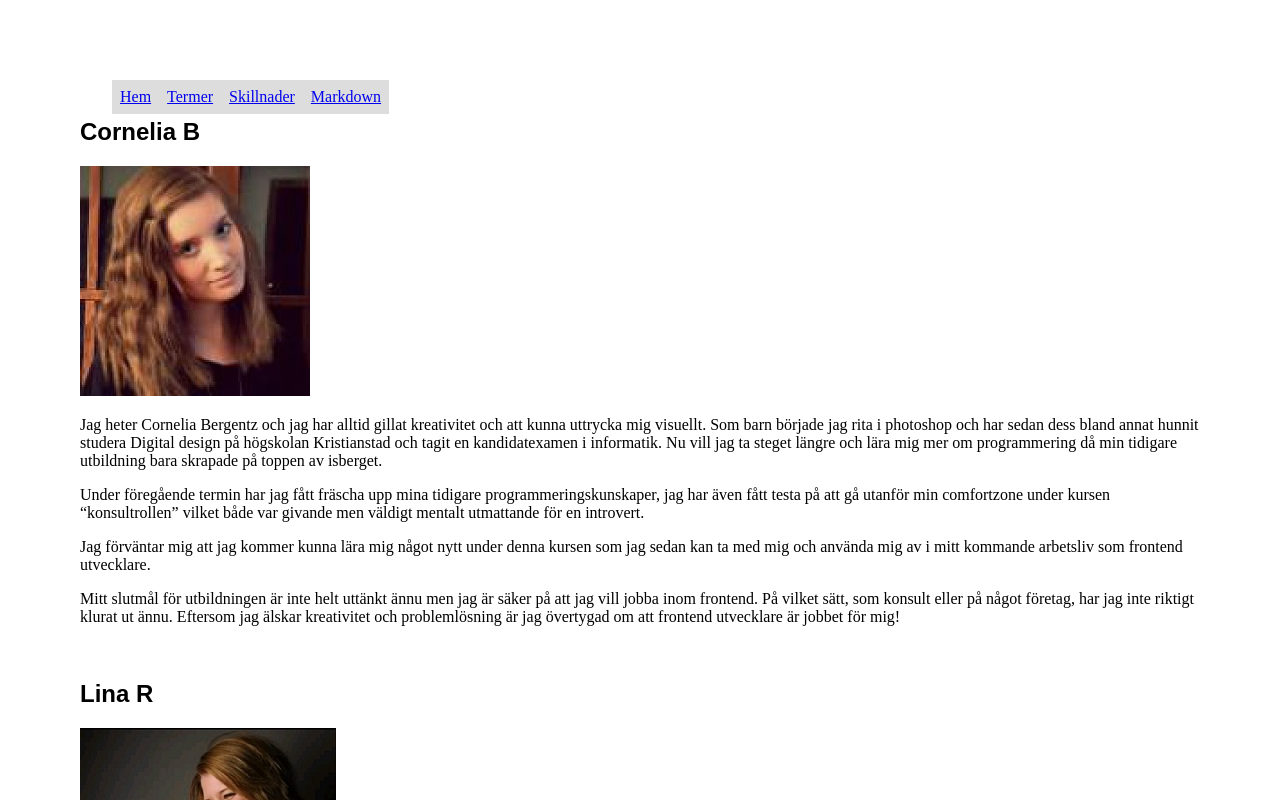
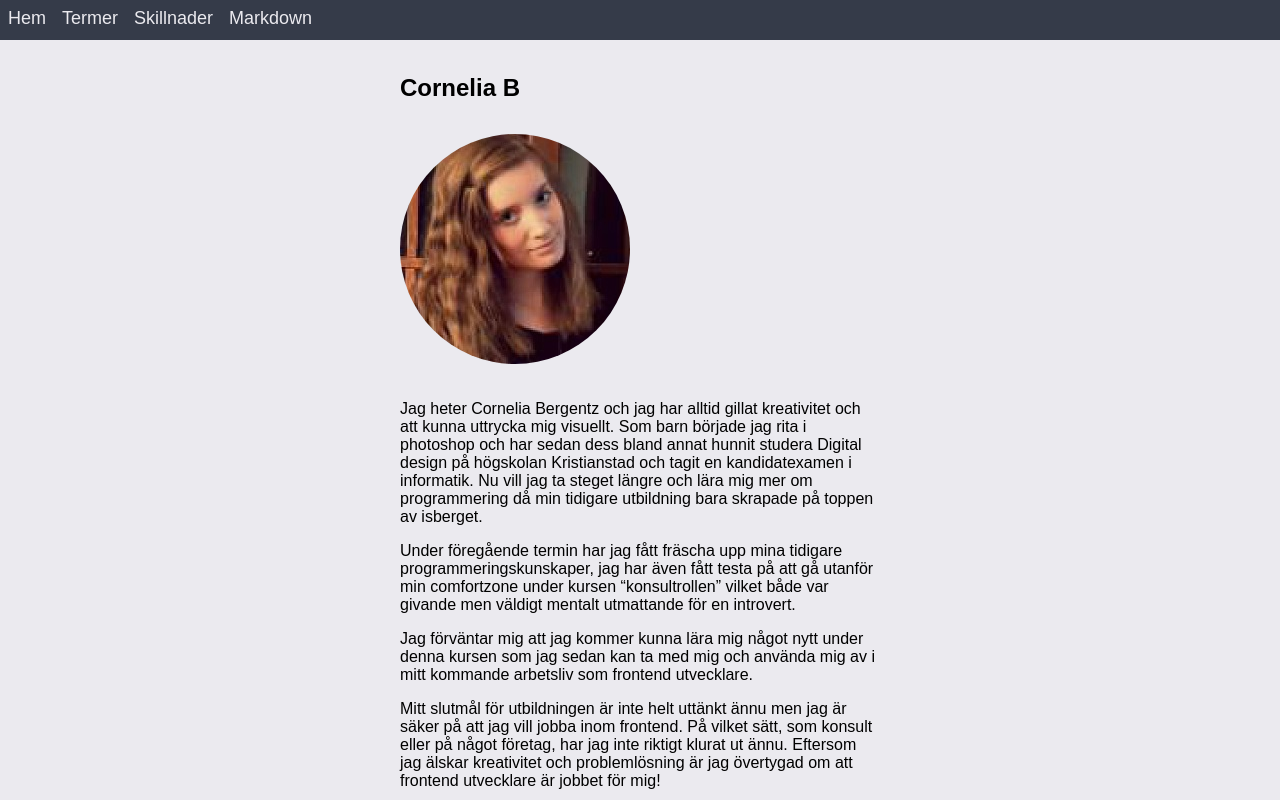
Before and after one commit to LinaRiddersporre/versionshanteringOvning1, a plain HTML site: page index.html in a window 1280 px wide. Shown: the top 800 px of the page. Drawn offline with Linux system fonts and the light colour scheme.

Commit message:
Add styling colors and structure
colors and structure

```diff
--- a/css/style.css
+++ b/css/style.css
@@ -1,10 +1,18 @@
 *{
-    font-family: 'Times New Roman', Times, serif;
+    margin: 0px;
+    padding: 0px;
+    box-sizing: none;
+    font-family: Arial, Helvetica, sans-serif;
+}
+
+nav{
+    background-color: #353b49;
+    width: 100vw;
+    height: 5vh;
 }
 
 ul {
     list-style-type: none;
-    margin: 2rem;
     padding: 0;
 }
 
@@ -13,15 +21,31 @@ li {
 }
 
 a {
+    color: #ebeaef;
+    font-size: large;
+    text-decoration: none;
     display: block;
     padding: 8px;
-    background-color: #dddddd;
 }
 
 body{
-    margin: 5rem;
+    height: 100vh;
+    background: #ebeaef;
+    /* text-align: center; */
+}
+
+
+section p{
+    margin: 1rem 25rem;
+
 }
 
 h2, h3{
     font-family: Arial, Helvetica, sans-serif;
+    margin: 1rem 25rem;
 }
+
+img{
+    border-radius: 50%;
+    margin: 1rem 25rem;
+}
```
